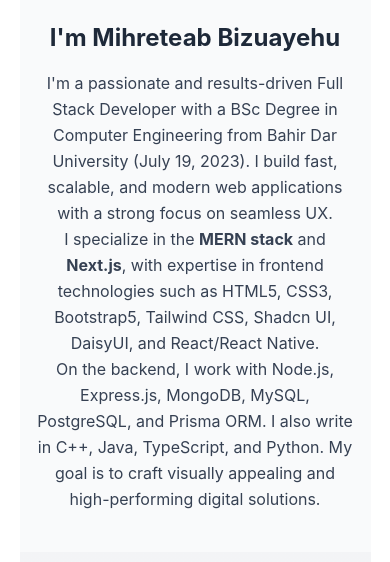
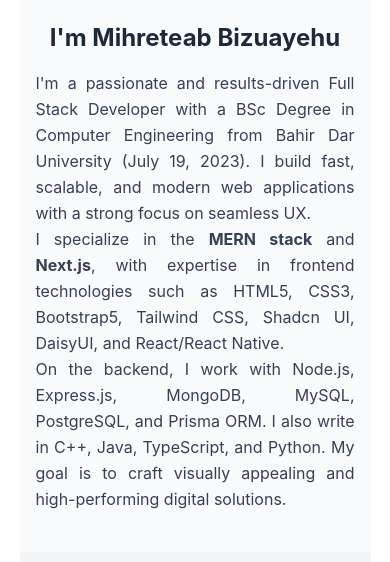
Before and after one commit to Mihreteab-Bizuayehu/mihreteab, a Next.js app: page /about in a window 390 px wide. Shown: the part 551-1113 px from the top of the page. Built offline with nearby package versions, Linux system fonts and the light colour scheme; no server answers; the database is empty.

Commit message:
updated about

```diff
--- a/app/(pages)/about/page.tsx
+++ b/app/(pages)/about/page.tsx
@@ -27,7 +27,7 @@ export default async function About() {
             <h2 className=" text-2xl sm:text-3xl md:text-4xl font-bold">
               I'm Mihreteab Bizuayehu
             </h2>
-            <p className="text-base md:text-lg text-gray-700 dark:text-gray-200 leading-relaxed">
+            <p className="text-base md:text-lg text-gray-700 dark:text-gray-200 leading-relaxed sm:text-start text-justify">
               I'm a passionate and results-driven Full Stack Developer with a
               BSc Degree in Computer Engineering from Bahir Dar University (July
               19, 2023). I build fast, scalable, and modern web applications
```
